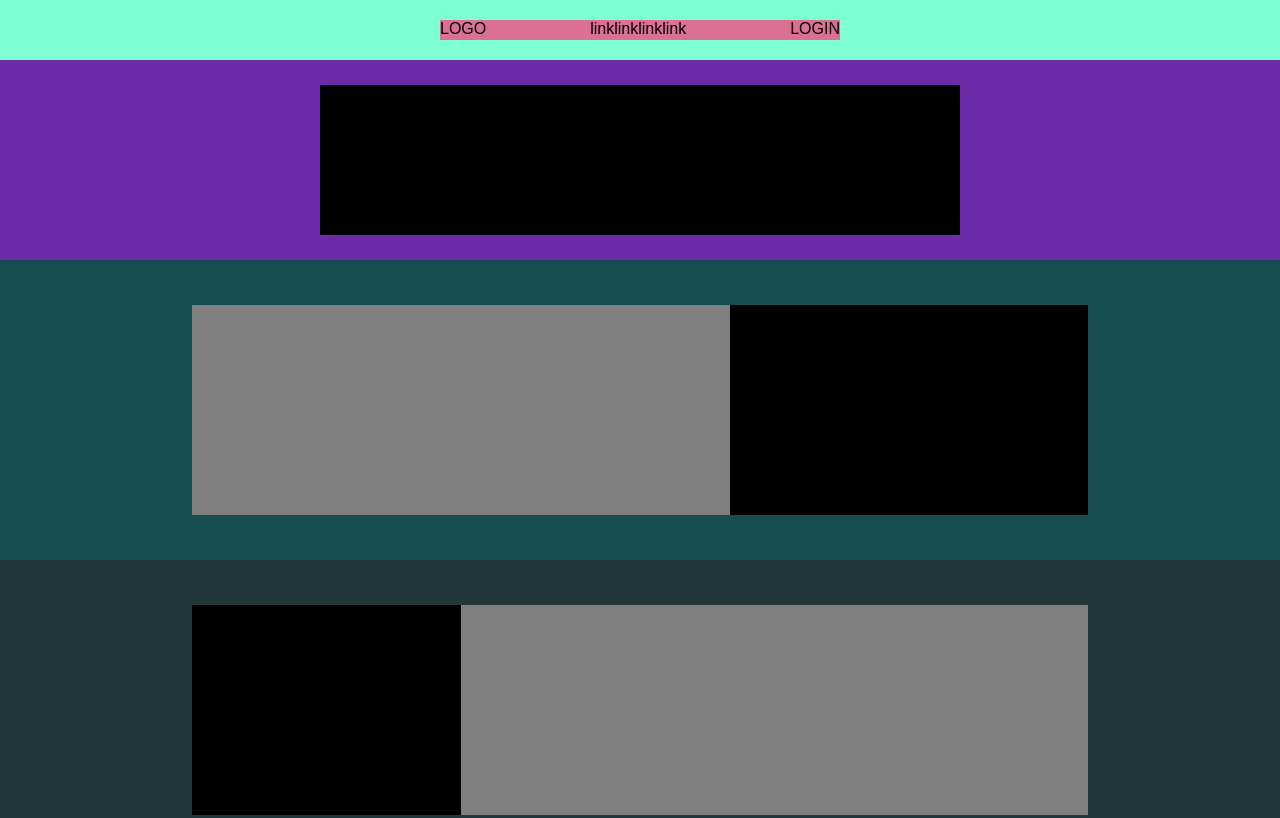
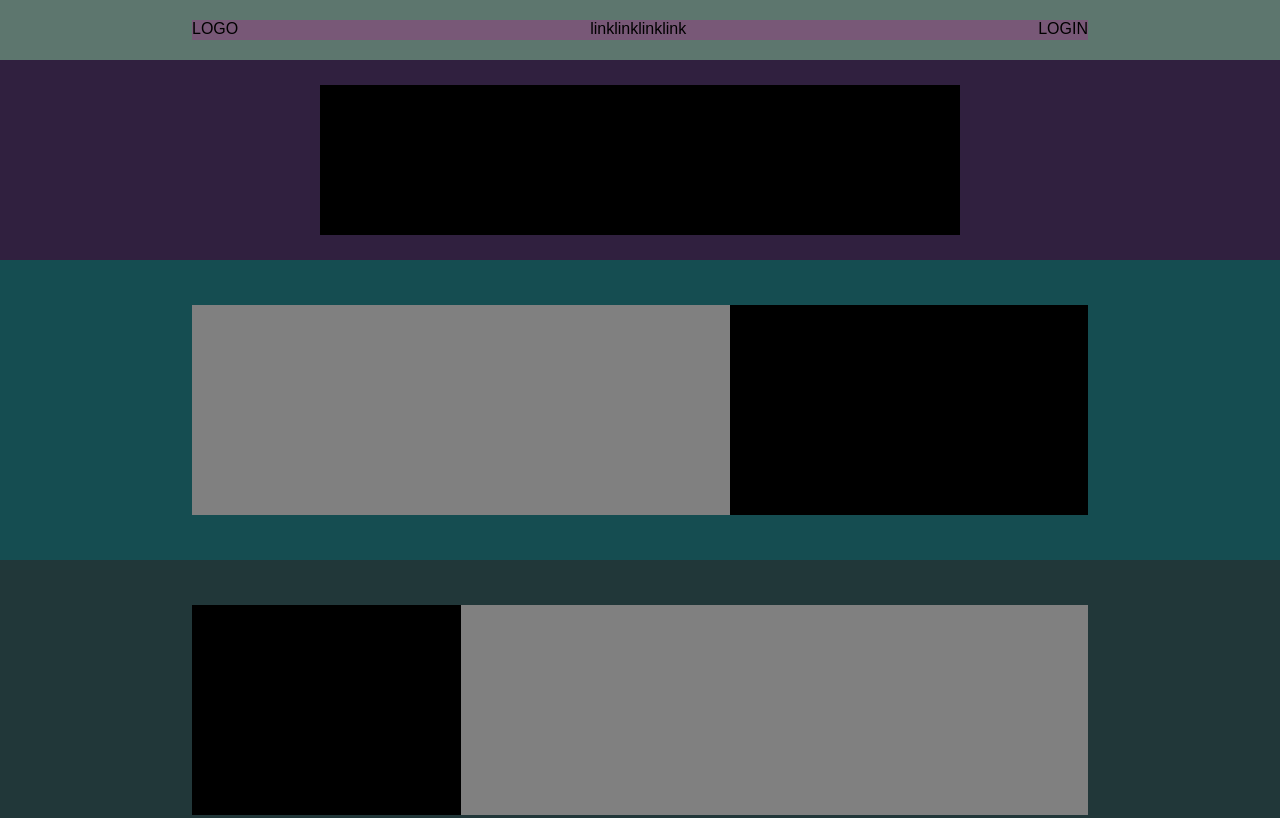
Before and after one commit to FrancescaPicoco/htmlcss-struttura-discord, a plain HTML site: page index.html in a window 1280 px wide. Shown: the top 818 px of the page. Drawn offline with Linux system fonts and the light colour scheme.

Commit message:
Commenti aggiunti

```diff
--- a/css/style.css
+++ b/css/style.css
@@ -1,33 +1,31 @@
 *{
-margin: 0;
-padding: 0;
-box-sizing: border-box;
+    margin: 0;
+    padding: 0;
+    box-sizing: border-box;
 }
 body {
 	background: #c8c4c4;
 	font-family: sans-serif;
 }
-
-header{
-background-color: rgb(112, 19, 19);
-}
 nav{
     height: 60px;
-    background-color: aquamarine;
+    background-color: rgb(93, 118, 110);
     display: flex;
     justify-content: center;
     align-items: center;
 }
+     /*****info header*****/
+
 .navbar{
-    width: 400px;
+    width: 70%;
     height: 20px;
-    background-color: palevioletred;
+    background-color: rgb(120, 88, 119);
     display: flex;
     justify-content: space-between;
 }
 .header-bottom{
     height: 200px;
-    background-color: rgb(108, 43, 168);
+    background-color: rgb(48, 32, 63);
     display: flex;
     align-items: center;
     justify-content: center;
@@ -37,6 +35,9 @@ nav{
     height: 150px;
     background-color: black;
 }
+     /*****info main*****/
+
+        /**info layout**/
 .container.uno {
     height: 300px;
     background-color:rgb(21, 77, 81);
@@ -57,6 +58,8 @@ nav{
     height: 70%;
     display: flex;
 }
+        /**info boxes**/
+
 .first-box{
     width: 60%;
     background-color: gray;
@@ -85,7 +88,7 @@ nav{
     width: 100%;
     background-color: rgb(69, 41, 74);
 }
-
+     /*****info footer*****/
 
 footer{
     background-color: #714d18;
```
Also changed, not shown: index.html (+7 -3 lines).
